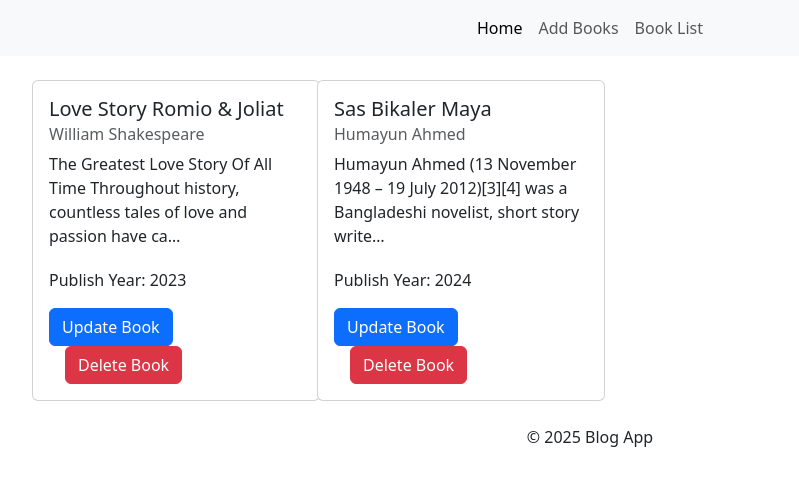
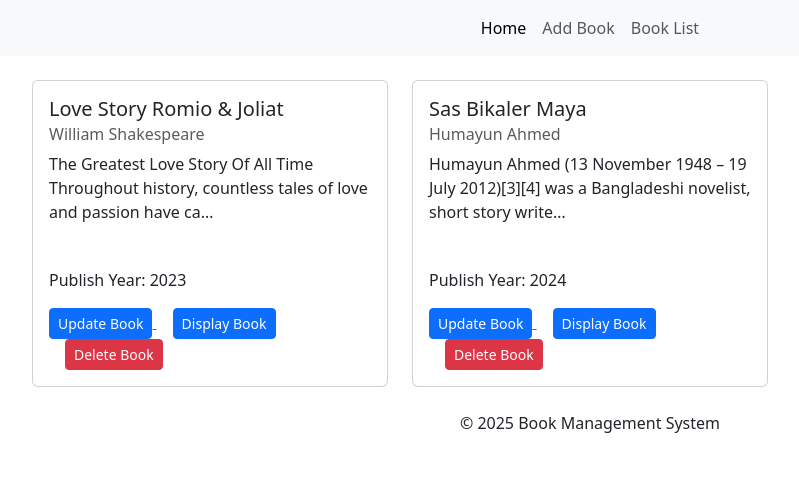
Before and after one commit to AshrafulSamiun/BookManagementSystem-Python, a Django app: page / in a window 1280 px wide. Shown: the top 486 px of the page, without its empty margins (50-849 px from the left). Run offline with Django 4.2, Linux system fonts and the light colour scheme; data comes from the database, SQL or seed files in the repository; both versions use the stored data as it was after the commit.

Commit message:
add display function

```diff
--- a/book/templates/base.html
+++ b/book/templates/base.html
@@ -17,7 +17,7 @@
                 <a class="nav-link active" aria-current="page" href="{% url 'homepage' %}">Home</a>
               </li>
               <li class="nav-item">
-                <a class="nav-link" href="{% url 'add_book' %}">Add Books</a>
+                <a class="nav-link" href="{% url 'add_book' %}">Add Book</a>
               </li>
 
               <li class="nav-item">
@@ -37,7 +37,7 @@
 
     <footer class="bg-white shadow-inner py-4 mt-auto">
         <div class="max-w-6xl mx-auto px-4">
-            <p class="text-center text-gray-500">© 2025 Blog App</p>
+            <p class="text-center text-gray-500">© 2025 Book Management System</p>
         </div>
     </footer>
     <script src="https://cdn.jsdelivr.net/npm/bootstrap@5.3.3/dist/js/bootstrap.bundle.min.js" integrity="sha384-YvpcrYf0tY3lHB60NNkmXc5s9fDVZLESaAA55NDzOxhy9GkcIdslK1eN7N6jIeHz" crossorigin="anonymous"></script>
--- a/book/templates/book_list.html
+++ b/book/templates/book_list.html
@@ -4,8 +4,8 @@
         <div class="row align-items-start">
 
             {% for book in books%}
-                <div class="col-md-4 col-sm-12 col-lg-3 ">
-                    <div class="card" style="width: 18rem;">
+                <div class="col-md-4 col-sm-12 col-lg-4 ">
+                    <div class="card" >
                         <div class="card-body">
                             <h5 class="card-title">{{ book.title  | title }}</h5>
                             <h6 class="card-subtitle mb-2 text-body-secondary">{{ book.author }}</h6>
@@ -17,12 +17,17 @@
                             </p>
                             <a href="{% url 'update_book' book.id %}" class="card-link">
 
-                                <button class="btn btn-primary">
+                                <button class="btn  btn-sm btn-primary">
                                     Update Book
                                 </button>
                             </a>
+                            <a href="{% url 'display_book' book.id %}" class="card-link">
+                                <button class="btn btn-sm btn-primary">
+                                    Display Book
+                                </button>
+                            </a>
                             <a href="{% url 'delete_book' book.id %}" class="card-link">
-                                <button class="btn btn-danger">
+                                <button class="btn btn-sm btn-danger">
                                     Delete Book
                                 </button>
                             </a>
--- a/book/urls.py
+++ b/book/urls.py
@@ -1,10 +1,11 @@
 from django.urls import path,include
-from .views import homepage, add_book, update_book, delete_book
+from .views import homepage, add_book, update_book, delete_book, display_book
 urlpatterns = [
    path('',homepage,name='homepage'),
    path('book_list',homepage,name='book_list'),
    path('add_book',add_book, name='add_book'),
    path('update_book/<int:id>/',update_book, name='update_book'),
+   path('display_book/<int:id>/',display_book, name='display_book'),
    path('delete_book/<int:id>/',delete_book, name='delete_book')
    # path('',include('book.urls'))
 ]
--- a/book/views.py
+++ b/book/views.py
@@ -39,6 +39,15 @@ def update_book(request,id):
         }
         return render(request, "book.html", context)
 
+
+def display_book(request,id):
+    specific_book = Book.objects.get(id=id)
+
+    context = {
+        "book": specific_book,
+    }
+    return render(request, "display_book.html", context)
+
 def delete_book(request,id):
     book = Book.objects.get(id=id)
    # return book
```
Also changed, not shown: book/templates/display_book.html (added, +52 -0 lines), db.sqlite3.
